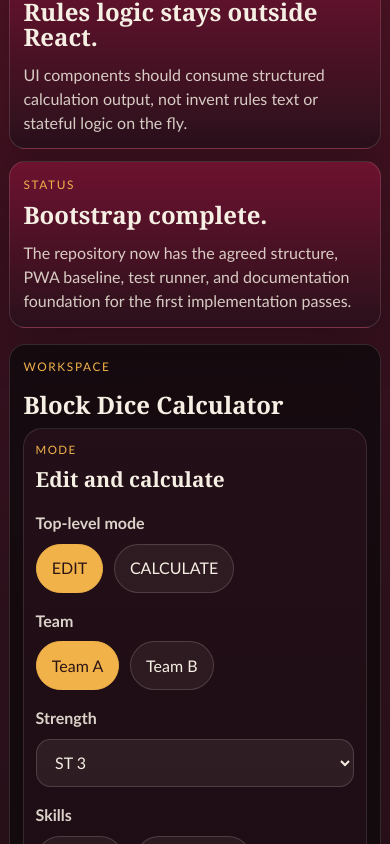
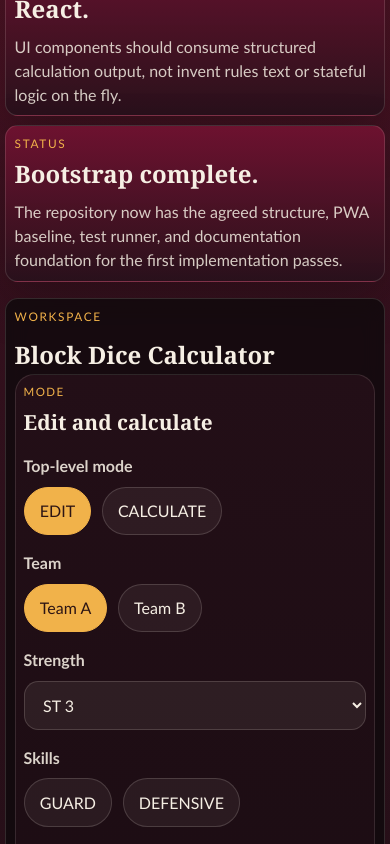
Before and after one commit to safeathomeapp/bloodbowltoolkit, a React (Vite) app: page / in a window 390 px wide. Shown: the part 800-1644 px from the top of the page. Built offline with nearby package versions, Linux system fonts and the light colour scheme.

Commit message:
fix: tighten mobile board geometry

```diff
--- a/src/app/App.module.css
+++ b/src/app/App.module.css
@@ -110,23 +110,23 @@
 
 @media (max-width: 47.99rem) {
   .shell {
-    padding: 0.55rem;
+    padding: 0.3rem;
   }
 
   .hero,
   .card,
   .panel,
   .workspace {
-    padding: 0.85rem;
-    border-radius: 1rem;
+    padding: 0.55rem;
+    border-radius: 0.8rem;
   }
 
   .grid {
-    gap: 0.75rem;
+    gap: 0.55rem;
   }
 
   .workspaceHeader {
-    margin-bottom: 0.7rem;
+    margin-bottom: 0.45rem;
   }
 }
 
--- a/src/tools/block-dice/components/BlockDiceCalculator.module.css
+++ b/src/tools/block-dice/components/BlockDiceCalculator.module.css
@@ -258,8 +258,8 @@
 .cellOccupied {
   aspect-ratio: 1;
   min-height: 0;
-  border-radius: 0.95rem;
-  padding: 0.35rem;
+  border-radius: 0.58rem;
+  padding: 0.22rem;
   background: rgba(246, 239, 228, 0.06);
   touch-action: manipulation;
 }
@@ -339,8 +339,8 @@
   display: grid;
   align-content: center;
   gap: 0.1rem;
-  padding: 0.45rem;
-  border-radius: 0.85rem;
+  padding: 0.28rem;
+  border-radius: 0.5rem;
   text-align: left;
   user-select: none;
   -webkit-user-select: none;
@@ -373,7 +373,7 @@
   top: 0.22rem;
   right: 0.28rem;
   max-width: calc(100% - 2rem);
-  text-align: right;
+  text-align: left;
   font-size: clamp(0.52rem, 2.2vw, 0.78rem);
   line-height: 1;
   letter-spacing: 0.02em;
@@ -412,6 +412,7 @@
   font-weight: 900;
   letter-spacing: 0.04em;
   line-height: 1;
+  text-align: right;
 }
 
 .candidateTokenBadge {
@@ -520,27 +521,29 @@
 
 @media (max-width: 47.99rem) {
   .layout {
-    gap: 0.75rem;
+    gap: 0.55rem;
   }
 
   .controls,
   .boardPanel,
   .resultsPanel {
-    padding: 0.7rem;
+    padding: 0.5rem;
   }
 
   .grid {
-    gap: 0.22rem;
+    gap: 0.16rem;
   }
 
   .cell,
   .cellOccupied {
-    padding: 0.18rem;
+    border-radius: 0.42rem;
+    padding: 0.12rem;
   }
 
   .tokenTeamA,
   .tokenTeamB {
-    padding: 0.22rem;
+    padding: 0.14rem;
+    border-radius: 0.34rem;
     gap: 0.04rem;
   }
 
@@ -575,16 +578,17 @@
   }
 
   .tokenRoleCorner {
-    top: 0.16rem;
-    left: 0.16rem;
-    min-width: 0.95rem;
-    min-height: 0.95rem;
+    top: 0.1rem;
+    left: 0.1rem;
+    min-width: 0.82rem;
+    min-height: 0.82rem;
+    padding: 0.06rem 0.18rem;
   }
 
   .tokenNameCompact {
-    top: 0.16rem;
-    right: 0.18rem;
-    max-width: calc(100% - 1.7rem);
+    top: 0.1rem;
+    right: 0.12rem;
+    max-width: calc(100% - 1.45rem);
   }
 
   .title {
```
Also changed, not shown: 1 other file (tests, documents, lock files or other folders).
